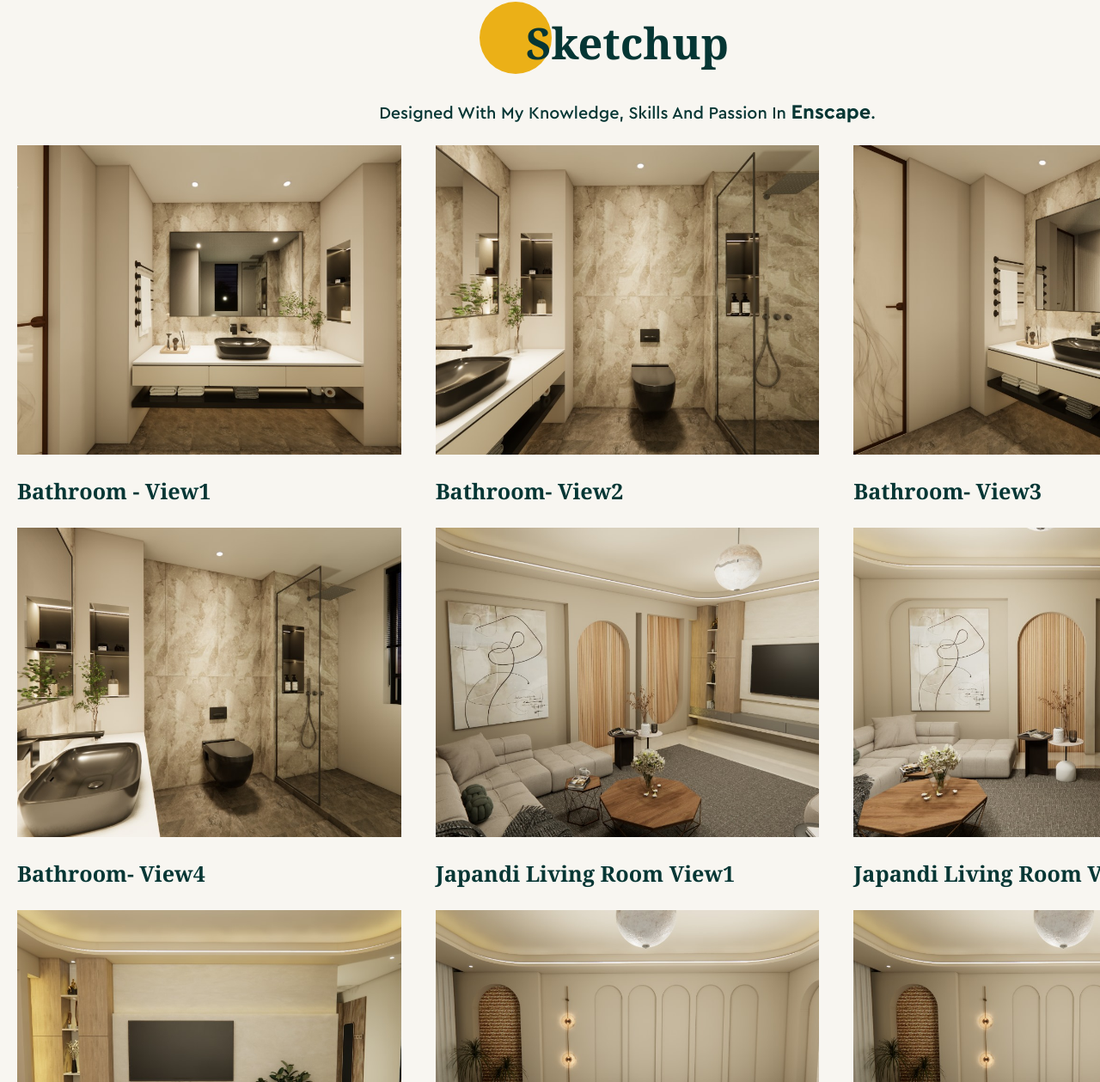
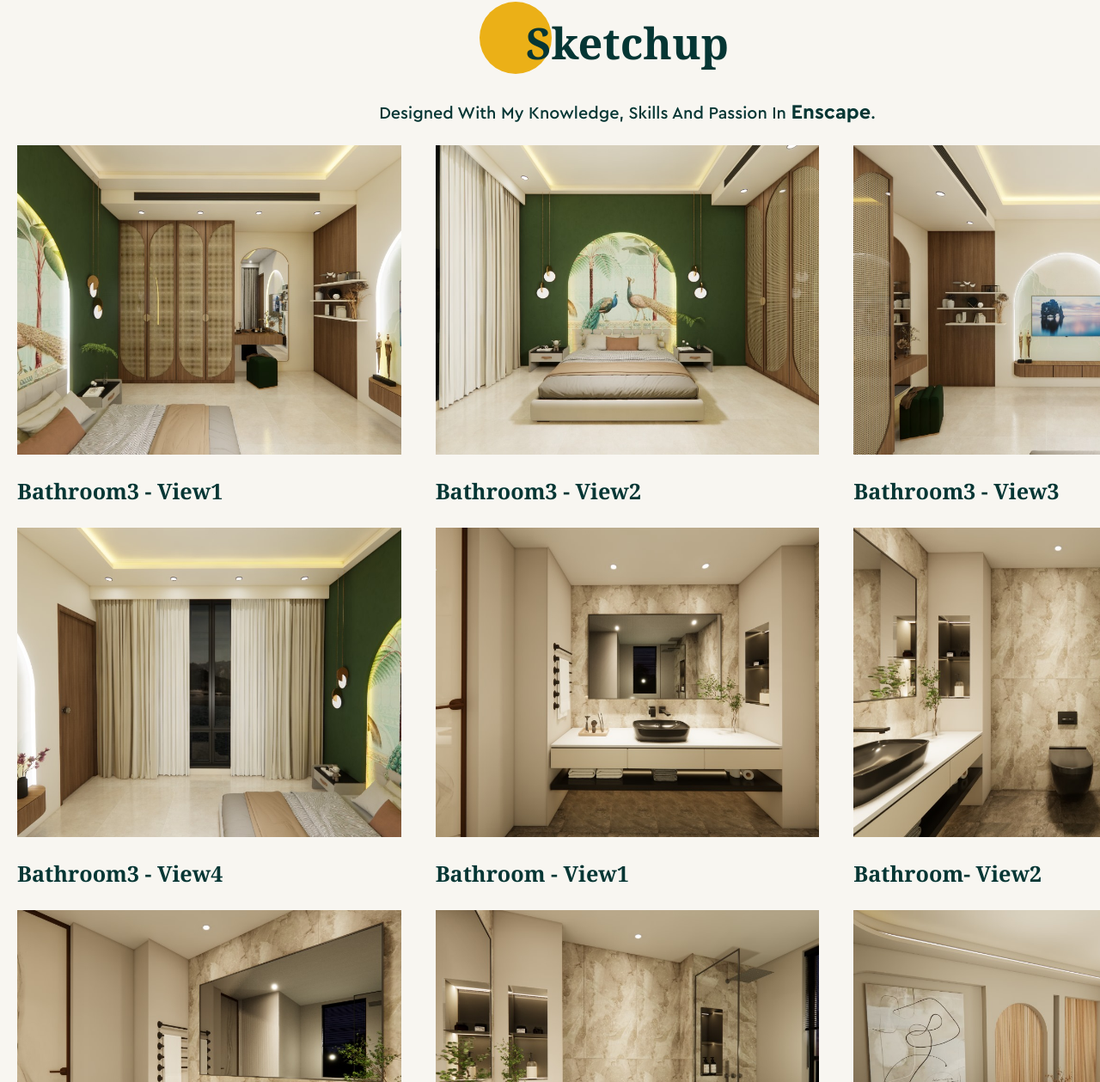
Before and after one commit to Janvi-Prajapati053/Portfolio, a plain HTML site: page designs.html in a window 1280 px wide. Shown: the part 2834-4093 px from the top of the page at 86% size. Drawn offline with Linux system fonts and the light colour scheme; files that its build step writes are made by us from their sources.

Commit message:
Add files via upload
Bedroom3 photos addition

```diff
--- a/designs.html
+++ b/designs.html
@@ -212,6 +212,40 @@
 	<div class="portfolio-content">
 		<div class="container">
 			<div class="row d-flex flex-wrap">
+
+				<div class="col-md-4 col-sm-6">
+					<div class="portfolio-item">
+						<a href="5f7b20b3-fefc-4b4c-b694-11ba48881f27.JPG" class="image-hvr-effect image-link">
+							<img src="5f7b20b3-fefc-4b4c-b694-11ba48881f27.JPG" alt="portfolio" class="portfolio-image">
+						</a>
+						<h3 class="item-title"><a href="#">Bathroom3 - View1</a></h3>
+					</div>
+				</div>
+				<div class="col-md-4 col-sm-6">
+					<div class="portfolio-item">
+						<a href="cbf12a9b-9042-4e3c-a03e-8dc59fbe6d94.JPG" class="image-hvr-effect image-link">
+							<img src="cbf12a9b-9042-4e3c-a03e-8dc59fbe6d94.JPG" alt="portfolio" class="portfolio-image">
+						</a>
+						<h3 class="item-title"><a href="#">Bathroom3 - View2</a></h3>
+					</div>
+				</div>
+				<div class="col-md-4 col-sm-6">
+					<div class="portfolio-item">
+						<a href="d417e0bf-497e-4c42-a265-a131bbe7ccc5.JPG" class="image-hvr-effect image-link">
+							<img src="d417e0bf-497e-4c42-a265-a131bbe7ccc5.JPG" alt="portfolio" class="portfolio-image">
+						</a>
+						<h3 class="item-title"><a href="#">Bathroom3 - View3</a></h3>
+					</div>
+				</div>
+				<div class="col-md-4 col-sm-6">
+					<div class="portfolio-item">
+						<a href="e11b0984-aa1b-4074-8112-cea5ad8b9bd9.JPG" class="image-hvr-effect image-link">
+							<img src="e11b0984-aa1b-4074-8112-cea5ad8b9bd9.JPG" alt="portfolio" class="portfolio-image">
+						</a>
+						<h3 class="item-title"><a href="#">Bathroom3 - View4</a></h3>
+					</div>
+				</div>
+
 				<div class="col-md-4 col-sm-6">
 					<div class="portfolio-item">
 						<a href="1.jpeg" class="image-hvr-effect image-link">
```
Also changed, not shown: 5f7b20b3-fefc-4b4c-b694-11ba48881f27.JPG (added), cbf12a9b-9042-4e3c-a03e-8dc59fbe6d94.JPG (added), d417e0bf-497e-4c42-a265-a131bbe7ccc5.JPG (added), e11b0984-aa1b-4074-8112-cea5ad8b9bd9.JPG (added).
